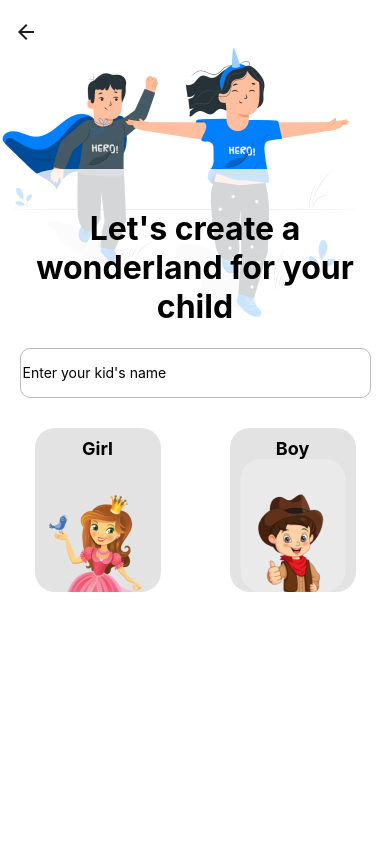
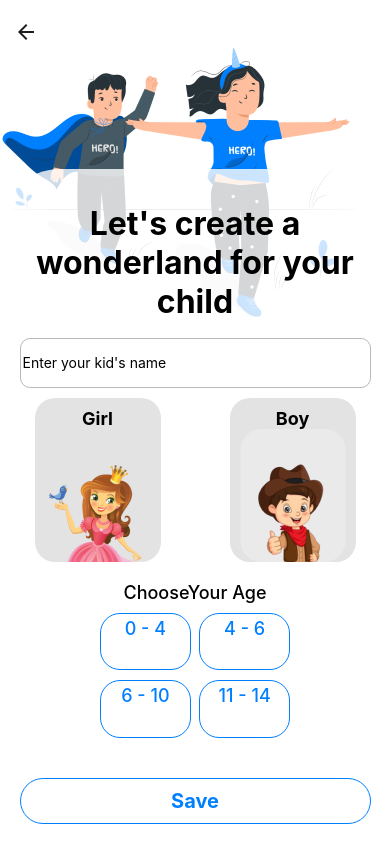
Before and after one commit to tobistudio/React_Native_Audio, a React Native app: screen /ChildData in a window 390 px wide. Built offline with nearby package versions, Linux system fonts and the light colour scheme.

Commit message:
[feat]: Add Child Data page

```diff
--- a/src/screens/ChildData/ChildData.js
+++ b/src/screens/ChildData/ChildData.js
@@ -21,21 +21,40 @@ const ChildData = ({ navigation }) => {
             image: require("./../../assets/images/boy.png")
         },
     ]
+
+    const ages = [
+        {
+            name: "0-4",
+            label: "0 - 4",
+        },
+        {
+            name: "4-6",
+            label: "4 - 6",
+        },
+        {
+            name: "6-10",
+            label: "6 - 10",
+        },
+        {
+            name: "11-14",
+            label: "11 - 14",
+        },
+    ]
     return (
         <View style={{ flex: 1, backgroundColor: "white" }}>
             <Image style={{}} source={require("./../../assets/images/Audio3.png")} />
             <View style={{ position: "absolute", width: "100%", height: "80%", backgroundColor: "transparent", bottom: 0 }}>
                 <View style={{ height: "25%", borderTopEndRadius: 60, borderTopStartRadius: 60, backgroundColor: "rgba(255, 255, 255, 0.8)", paddingTop: 20, opacity: 80 }}>
-                    <Text style={{ fontWeight: "bold", textAlign: "center", marginTop: 20, fontSize: 32 }}>Let's create a wonderland for your child</Text>
+                    <Text style={{ fontWeight: "bold", textAlign: "center", marginTop: 15, fontSize: 32 }}>Let's create a wonderland for your child</Text>
                 </View>
                 <View style={{ width: "100%", backgroundColor: "white", height: "75%", display: "flex", alignItems: "center" }}>
                     <TextInput
-                        style={{ height: 50, paddingLeft: 10, borderColor: '#B9B9B9', borderWidth: 1, borderRadius: 10, padding: 2, width: "90%", marginVertical: 10 }}
+                        style={{ height: 50, paddingLeft: 10, borderColor: '#B9B9B9', borderWidth: 1, borderRadius: 10, padding: 2, width: "90%", marginVertical: 0 }}
                         placeholder="Enter your kid's name"
                         onChangeText={(e) => setChildData({ ...childData, childName: e })}
                         value={childData.childName}
                     />
-                    <View style={{ display: "flex", marginTop: 20, alignItems: "center", justifyContent: "space-around", flexDirection: "row", width: "100%" }}>
+                    <View style={{ display: "flex", marginTop: 10, alignItems: "center", justifyContent: "space-around", flexDirection: "row", width: "100%" }}>
                         {
                             genders.map((gender, index) => {
                                 return (
@@ -49,8 +68,38 @@ const ChildData = ({ navigation }) => {
                             })
                         }
                     </View>
+
+                    <Text style={{ fontSize: 18, fontWeight: "500", marginTop: 20 }}>ChooseYour Age</Text>
+                    <View style={{
+                        flex: 1,
+                        flexDirection: 'row',
+                        flexWrap: 'wrap',
+                        justifyContent: 'space-between',
+                        padding: 10,
+                    }}>
+                        {
+                            ages.map((age, index) => {
+                                return (
+
+                                    <View style={{
+                                        width: '48%',
+                                        paddingVertical: 4,
+                                        borderColor: '#007FFF',
+                                        backgroundColor: childData.age === age.name ? "#007FFF" : "white",
+                                        borderWidth: 1,
+                                        marginBottom: 10,
+                                        borderRadius: 20,
+                                    }}>
+                                        <Pressable key={index} onPress={() => setChildData({ ...childData, age: age.name })}>
+                                            <Text style={{ textAlign: "center", fontSize: 18, color: childData.age === age.name ? "white" : "#007FFF", fontWeight: "500" }}>{age.label}</Text>
+                                        </Pressable>
+                                    </View>
+                                )
+                            })
+                        }
+                    </View>
+                    <Pressable onPress={() => navigation.navigate("ChildData")} style={{ backgroundColor: "white", borderWidth: 1, borderColor: "#007FFF", padding: 10, borderRadius: 25, width: 300, width: "90%", marginVertical: 20 }}><Text style={{ color: "#007FFF", fontWeight: "bold", fontSize: 20, textAlign: "center" }}>Save</Text></Pressable>
                 </View>
-
             </View>
         </View>
     )
```
